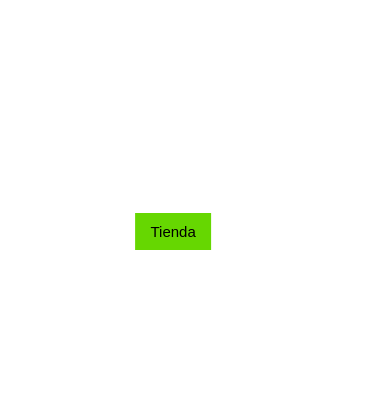
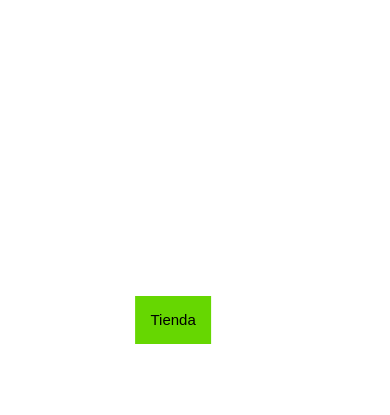
Before and after one commit to DBallinas/E-Commerce, a plain HTML site: page index.html in a window 390 px wide. Shown: the part 429-844 px from the top of the page. Drawn offline with nearby package versions, Linux system fonts and the light colour scheme.

Commit message:
Se corrigieron errores

```diff
--- a/css/main.css
+++ b/css/main.css
@@ -118,22 +118,19 @@ h6{text-align: right;}
 	text-decoration: none;
 	background: #66d701;
 	padding: 10px 30px;
+	display: inline-block;
 	color: #000;
 	margin-top: 15px;
 }
 
-@media only screen and (max-width: 767px) {
-	.carousel-caption {
-		bottom: 165px;
-	}
-	.carousel-caption h5 {
-		font-size: 17px;
-	}
-	.carousel-caption a {
-		padding: 10px 15px;
-		font-size: 15px;
-	}
+.carousel-caption p{
+	width: 60%;
+	margin: auto;
+	font-size: 18px;
+	line-height: 1.9;
 }
+
+
 /*Fin*/
 
 .reembolso .center{
@@ -172,7 +169,6 @@ footer a:hover{/*Diseño al poner el cursor sobre el link*/
 	margin-top: 20px;
 }
 
-
 /*Responsive footer*/
 @media screen and (max-width: 800px){ /*Desde 800px comienza el responsive*/
 	.footer .footer-contenido{
@@ -191,4 +187,16 @@ footer a:hover{/*Diseño al poner el cursor sobre el link*/
 		max-width: 100%;
 	}
 }
+@media only screen and (max-width: 767px) {
+	.carousel-caption {
+		bottom: 165px !important;
+	}
+	.carousel-caption h5 {
+		font-size: 17px !important;
+	}
+	.carousel-caption a {
+		padding: 10px 15px !important;
+		font-size: 15px !important;
+	}
+}
 /*Fin*/
```
Also changed, not shown: about-us.html (+0 -5 lines).
